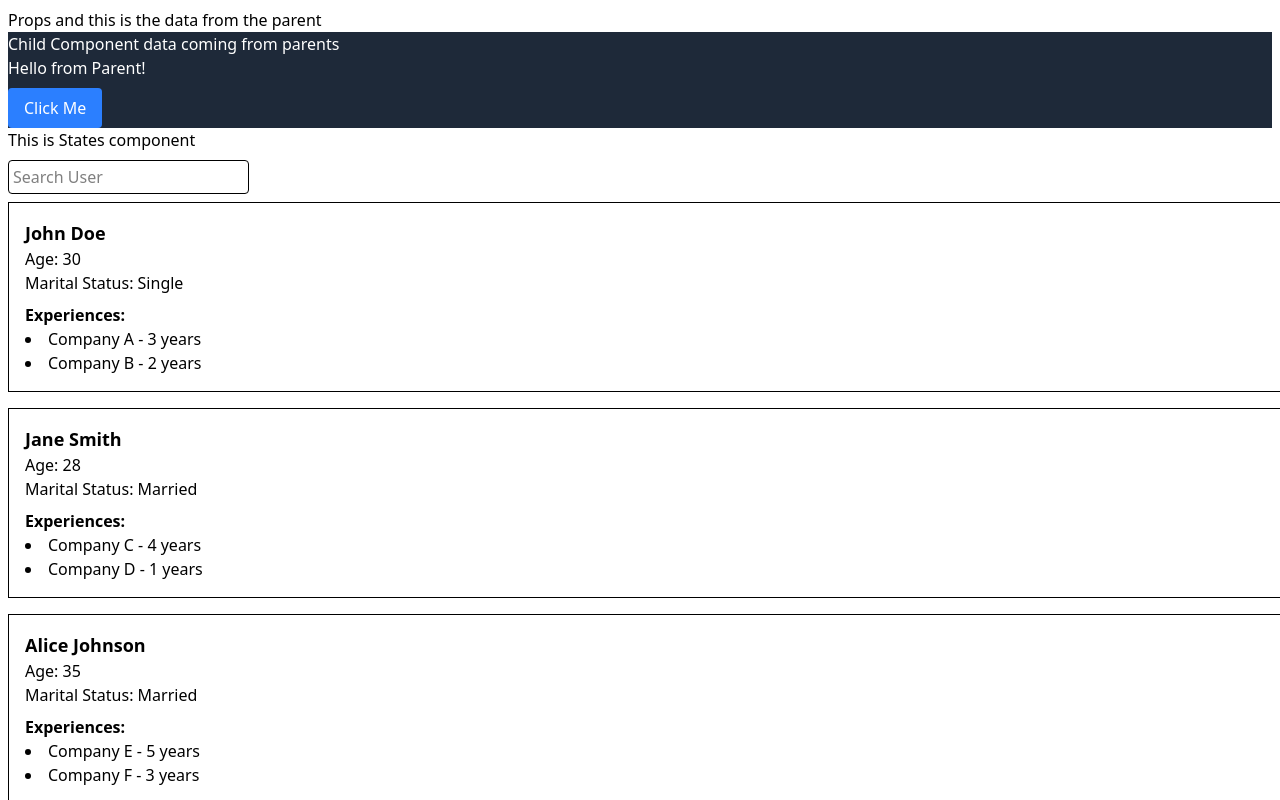
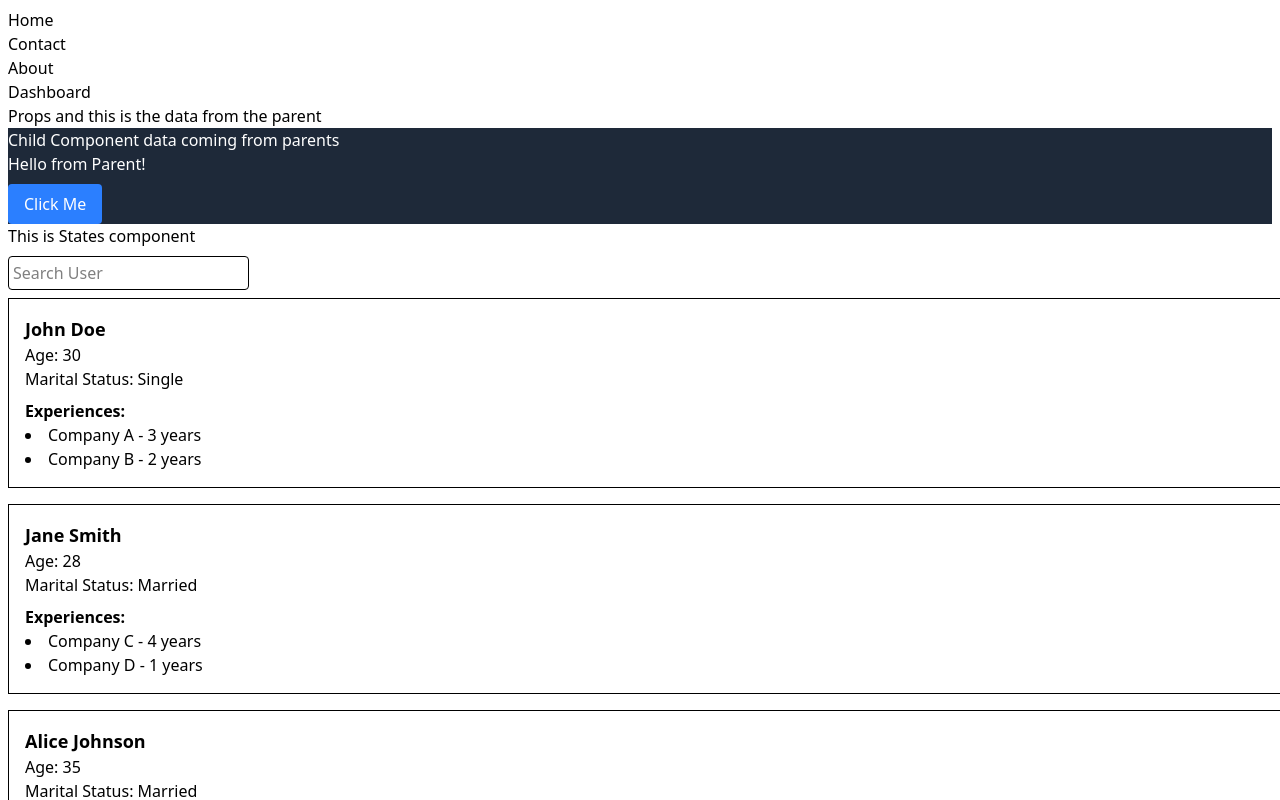
Before and after one commit to kamranjamal/React_Practice, a React (Vite) app in the folder practice/: page / in a window 1280 px wide. Shown: the top 800 px of the page. Built offline with nearby package versions, Linux system fonts and the light colour scheme.

Commit message:
feat: implement routing with react-router and create main pages (Home, About, Contact, Dashboard, Members, Rewards, Settings)

```diff
--- a/practice/package.json
+++ b/practice/package.json
@@ -13,6 +13,8 @@
     "@tailwindcss/vite": "^4.1.16",
     "react": "^19.1.1",
     "react-dom": "^19.1.1",
+    "react-router": "^7.9.5",
+    "react-router-dom": "^7.9.5",
     "tailwindcss": "^4.1.16"
   },
   "devDependencies": {
--- a/practice/src/App.tsx
+++ b/practice/src/App.tsx
@@ -1,16 +1,10 @@
-import Parent from "./components/props/parent";
-import Ref from "./components/refs/Ref";
-import States from "./components/useEffectuseState/States";
-import UserReducer from "./components/useReducer/userreducer";
+import React from 'react'
+import RoutesPage from './pages/Routes'
 
-export default function App() {
+function App() {
+  return (
+    <RoutesPage/>
+  )
+}
 
-
-  return <div className="my-2 mx-2">
-   <Parent/>
-   <States/>
-   <UserReducer></UserReducer>
-   <hr className="my-3" />
-   <Ref/>
-    </div>;
-}
+export default App
--- a/practice/src/main.tsx
+++ b/practice/src/main.tsx
@@ -3,11 +3,14 @@ import { createRoot } from 'react-dom/client'
 import './index.css'
 import App from './App.tsx'
 import { AppTheme } from './contexts/theme.context.tsx'
+import { BrowserRouter } from 'react-router'
 
 createRoot(document.getElementById('root')!).render(
   <StrictMode>
+    <BrowserRouter>
     <AppTheme>
     <App />
     </AppTheme>
+    </BrowserRouter>
   </StrictMode>,
 )
--- /dev/null
+++ b/practice/src/pages/Contact.tsx
@@ -0,0 +1,19 @@
+import React from 'react'
+import { useNavigate } from 'react-router'
+
+function ContactPage() {
+const navigator= useNavigate()
+    function historyBack(){
+        navigator(-1)
+    }
+
+
+    return (
+        <div>
+            <div>ContactPage</div>
+            <button onClick={historyBack}>Back</button>
+        </div>
+    )
+}
+
+export default ContactPage
--- /dev/null
+++ b/practice/src/pages/Dashboard.tsx
@@ -0,0 +1,21 @@
+import React from 'react'
+import { Link, Outlet } from 'react-router'
+
+function Dashboard() {
+  return (
+    <div className='flex gap-3'>
+
+        <div className='flex flex-col gap-3'>
+            <Link to={'rewards'}>Rewards</Link>
+            <Link to={'members'}>Members</Link>
+            <Link to={'settings'}>Settings</Link>
+
+        </div>
+        <div>
+            <Outlet></Outlet>
+        </div>
+    </div>
+  )
+}
+
+export default Dashboard
--- /dev/null
+++ b/practice/src/pages/Home.tsx
@@ -0,0 +1,26 @@
+import { Link } from "react-router";
+import Parent from "../components/props/parent";
+import Ref from "../components/refs/Ref";
+import States from "../components/useEffectuseState/States";
+import UserReducer from "../components/useReducer/userreducer";
+
+export default function Home() {
+
+
+    return <div className="my-2 mx-2">
+        <nav>
+            <ul>
+                <li><Link to={'/home'}>Home</Link></li>
+                <li><Link to={'/contact'}>Contact</Link></li>
+                <li><Link to={'/about'}>About</Link></li>
+                <li><Link to={'/dashboard'}>Dashboard</Link></li>
+            </ul>
+
+        </nav>
+        <Parent />
+        <States />
+        <UserReducer></UserReducer>
+        <hr className="my-3" />
+        <Ref />
+    </div>;
+}
--- /dev/null
+++ b/practice/src/pages/Members.tsx
@@ -0,0 +1,9 @@
+import React from 'react'
+
+function Members() {
+  return (
+    <div>Members</div>
+  )
+}
+
+export default Members
--- /dev/null
+++ b/practice/src/pages/Rewards.tsx
@@ -0,0 +1,9 @@
+import React from 'react'
+
+function Rewards() {
+  return (
+    <div>Rewards</div>
+  )
+}
+
+export default Rewards
--- /dev/null
+++ b/practice/src/pages/Routes.tsx
@@ -0,0 +1,27 @@
+import React from 'react'
+import { Routes,Route } from 'react-router'
+import AboutPage from './about'
+import ContactPage from './Contact'
+import Home from './Home'
+import Dashboard from './Dashboard'
+import Settings from './Settings'
+import Members from './Members'
+import Rewards from './Rewards'
+
+
+function RoutesPage() {
+  return (
+    <Routes>
+        <Route index element={<Home/>}></Route>
+        <Route path="/about" element={<AboutPage/>} />
+        <Route path="/contact" element={<ContactPage/>} />
+        <Route path='/dashboard' element={<Dashboard></Dashboard>}>
+            <Route path='members' element={<Members/>}></Route>
+            <Route path='rewards' element={<Rewards/>}></Route>
+            <Route path='settings' element={<Settings/>}></Route>
+        </Route>
+    </Routes>
+  )
+}
+
+export default RoutesPage
--- /dev/null
+++ b/practice/src/pages/Settings.tsx
@@ -0,0 +1,9 @@
+import React from 'react'
+
+function Settings() {
+  return (
+    <div>Settings</div>
+  )
+}
+
+export default Settings
--- /dev/null
+++ b/practice/src/pages/about.tsx
@@ -0,0 +1,17 @@
+import React from 'react'
+import { useNavigate } from 'react-router'
+
+function AboutPage() {
+    const navigate= useNavigate()
+    function backHome(){
+        navigate('/')
+    }
+  return (
+   <div>
+     <div>AboutPage</div>
+    <button onClick={backHome}>Back Home</button>
+   </div>
+  )
+}
+
+export default AboutPage
```
Also changed, not shown: 1 other file (tests, documents, lock files or other folders).
